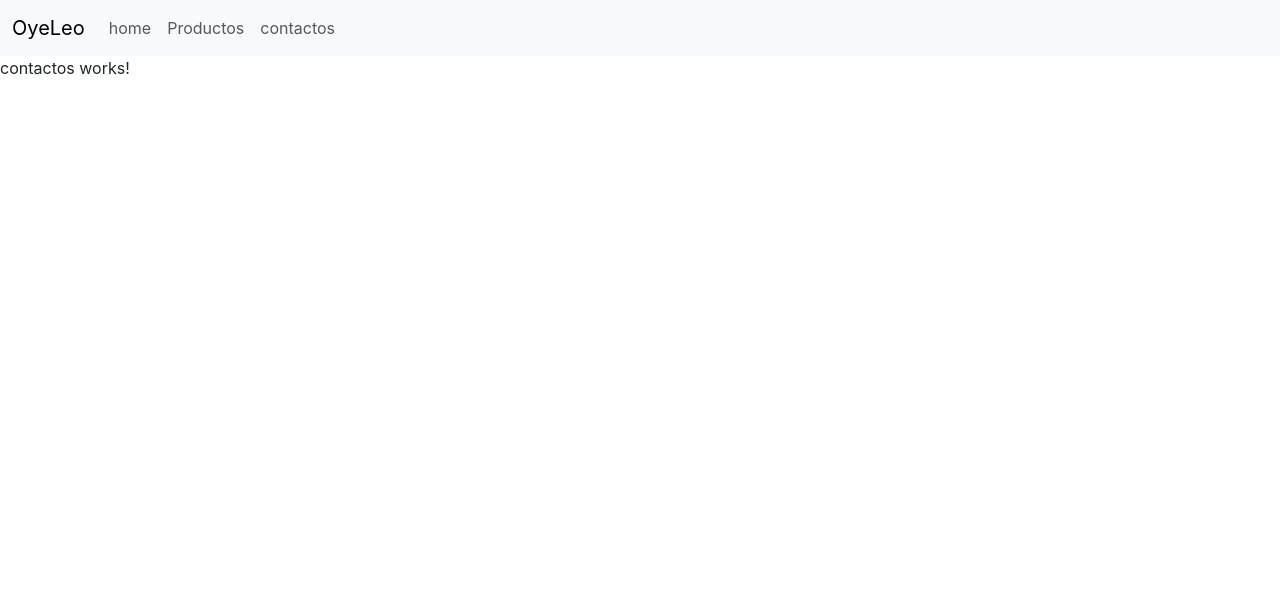
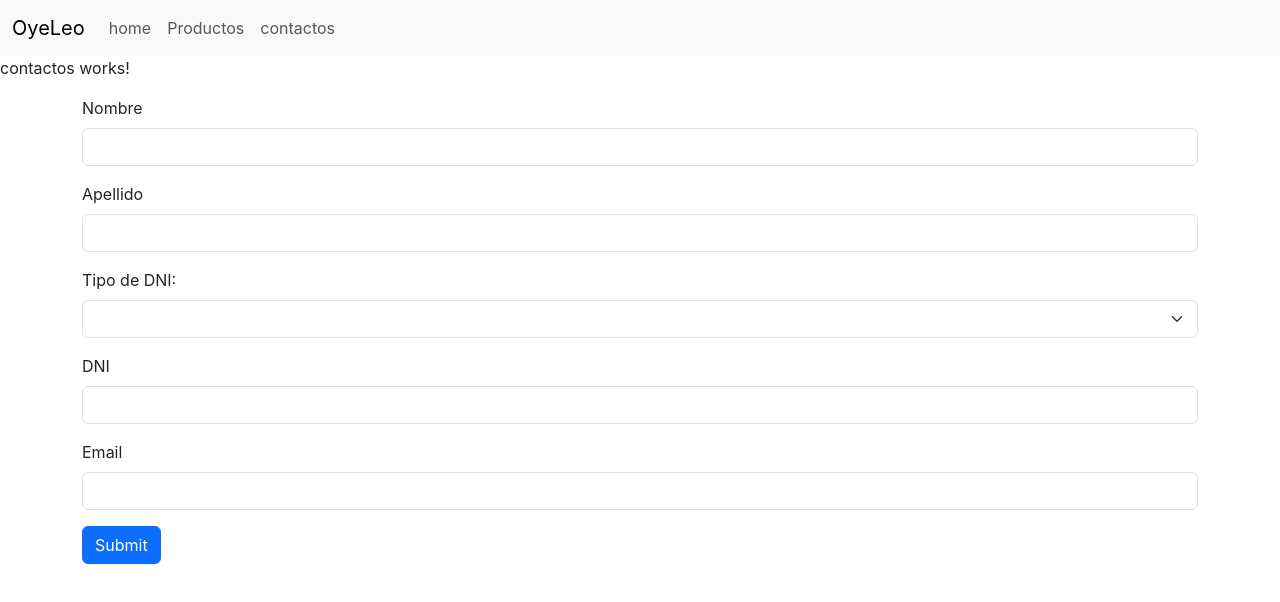
Before and after one commit to leonelBusta/Angular-PrimerosPasos, an Angular app: page /contactos in a window 1280 px wide. Shown: the top 602 px of the page. Built offline with nearby package versions, Linux system fonts and the light colour scheme.

Commit message:
formularios

```diff
--- a/src/app/contactos/contactos.component.html
+++ b/src/app/contactos/contactos.component.html
@@ -1 +1,62 @@
 <p>contactos works!</p>
+<div class="container">
+
+ <form [formGroup]="formularioContacto" (ngSubmit)="enviar()">
+    <div class="mb-3">
+        <label for="name" class="form-label">Nombre</label>
+        <input [ngClass]="{'is-invalid': hasErrors('nombre', 'required') || hasErrors('nombre', 'minlength')}"
+         type="text" class="form-control" id="name" formControlName="nombre">
+        <div class="text-danger" *ngIf="hasErrors('nombre', 'required')"> Nombre requerido. </div>
+        <div class="text-danger" *ngIf="hasErrors('nombre', 'minlength')"> Nombre requeriere 3 caracteres. </div>
+    </div>
+    <div class="mb-3">
+        <label for="name" class="form-label">Apellido</label>
+        <input [ngClass]="{'is-invalid': hasErrors('apellido', 'required') || hasErrors('apellido', 'minlength')}"
+         type="text" class="form-control" id="name" formControlName="apellido">
+        <div class="text-danger" *ngIf="hasErrors('apellido', 'required')"> Apellido requerido. </div>
+        <div class="text-danger" *ngIf="hasErrors('apellido', 'minlength')"> Apellido requeriere 3 caracteres. </div>
+    </div>
+    <div class="mb-3">
+      <label for="tipoDni" class="form-label">Tipo de DNI:</label>
+      <select class="form-select" id="tipoDni" formControlName="tipoDni">
+        <option value="DNI">DNI </option>
+        <option value="Passport">Passport </option>
+        <option value="Cedula">Cedula </option>
+      </select>
+    </div>
+
+    <div class="mb-3">
+        <label for="dni" class="form-label">{{tipoDni}}</label>
+        <input [ngClass]="{'is-invalid': hasErrors('dni', 'required') || hasErrors('dni', 'minlength')}"
+         type="text" class="form-control" id="name" formControlName="dni">
+        <div class="text-danger" *ngIf="hasErrors('dni', 'required')"> {{tipoDni}} requerido. </div>
+        <div class="text-danger" *ngIf="hasErrors('dni', 'minlength')"> {{tipoDni}} requeriere 3 caracteres. </div>
+    </div>
+    <div class="mb-3">
+        <label for="email" class="form-label">Email</label>
+        <input [ngClass]="{'is-invalid': hasErrors('email', 'required') || hasErrors('email', 'email')}"
+         type="email" class="form-control" id="email" formControlName="email">
+        <div class="text-danger" *ngIf="hasErrors('email', 'email')"> email invalido. </div>
+        <div class="text-danger" *ngIf="hasErrors('email', 'required')"> email requerido. </div>
+    </div>
+        <button type="submit" class="btn btn-primary">Submit</button>
+ </form>
+
+
+<!--
+<form #myform="ngForm"(ngSubmit)="enviar()">
+    <div class="mb-3">
+        <label for="name" class="form-label">Nombre</label>
+        <input type="email" class="form-control" id="name"
+         [(ngModel)]="usuario.nombre" required [ngModelOptions]="{standalone: true}">
+      </div>
+    <div class="mb-3.formularioContacto);rmularioContacto);rmularioContacto);
+      <label for="email" class="form-label">Email</label>
+      <input type="email" class="form-control" id="email"
+      [(ngModel)]="usuario.email" required [ngModelOptions]="{standalone: true}">
+    </div>
+    <button type="submit" class="btn btn-primary">Submit</button>
+  </form>
+</div>
+
+-->
--- a/src/app/contactos/contactos.component.ts
+++ b/src/app/contactos/contactos.component.ts
@@ -1,12 +1,65 @@
-import { Component } from '@angular/core';
+import { Component, OnInit } from '@angular/core';
+import {
+  FormBuilder,
+  FormGroup,
+  FormsModule,
+  ReactiveFormsModule,
+  Validators,
+
+} from '@angular/forms';
+import { CommonModule } from '@angular/common';
 
 @Component({
   selector: 'app-contactos',
   standalone: true,
-  imports: [],
+  imports: [
+    FormsModule, // Forms de tipo plantilla
+    ReactiveFormsModule, // formario de tipo reactivo
+    CommonModule,
+  ],
   templateUrl: './contactos.component.html',
-  styleUrl: './contactos.component.css'
+  styleUrl: './contactos.component.css',
 })
-export class ContactosComponent {
-
+export class ContactosComponent implements OnInit {
+  formularioContacto: FormGroup;
+  tipoDni: string= 'DNI';
+  /*usuarioActivo: any = {
+    nombre: 'Leonel',
+    apellido: 'Bustamante',
+    dni: '12345678',
+  }
+*/
+  constructor(private form: FormBuilder) {
+    this.formularioContacto = this.form.group({
+      nombre: ['', [Validators.required, Validators.minLength(3)]],
+      apellido: ['', [Validators.required, Validators.minLength(3)]],
+      tipoDni: ['', ],
+      dni: ['', ],
+      email: ['', [Validators.required, Validators.email]],
+    });
+  }
+  ngOnInit(): void {
+    this.formularioContacto.get('tipoDni')?.valueChanges.subscribe(value =>{
+      this.tipoDni = value;
+    });
+      /* this.formularioContacto.get('nombre')?.setValue(this.usuarioActivo)
+      this.formularioContacto.patchValue({
+        nombre: this.usuarioActivo.nombre,
+        apellido: this.usuarioActivo.apellido,
+        dni: this.usuarioActivo.dni,
+      })
+      this.formularioContacto.get('nombre')?.disable()
+      this.formularioContacto.get('apellido')?.disable()
+      this.formularioContacto.get('dni')?.disable()
+*/
+  }
+  hasErrors(controlName: string, errorType: string) {
+    return (
+      this.formularioContacto.get(controlName)?.hasError(errorType) &&
+      this.formularioContacto.get(controlName)?.touched
+    );
+  }
+  enviar() {
+    console.log(this.formularioContacto);
+  }
 }
```
Also changed, not shown: 2 other files (tests, documents, lock files or other folders).
